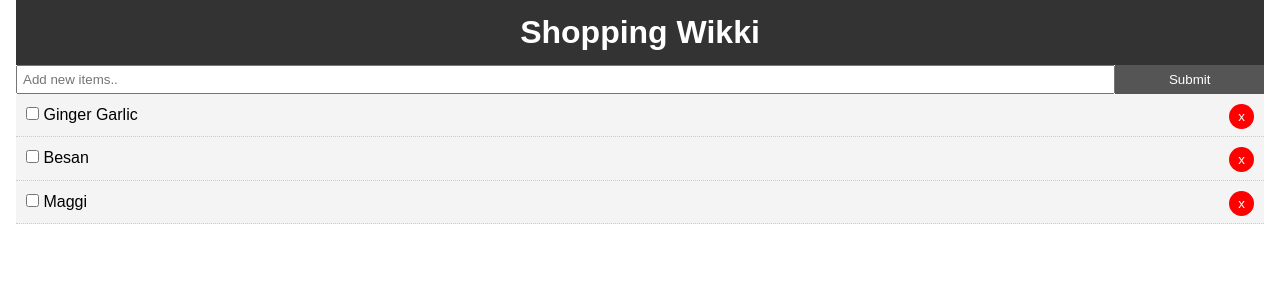
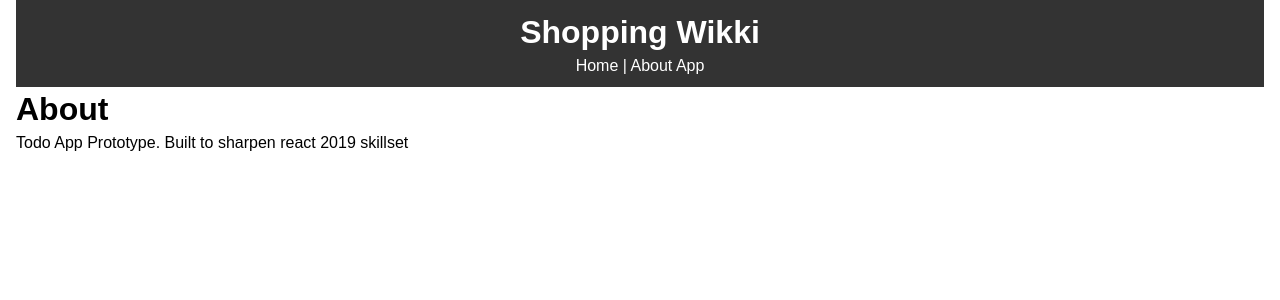
Before and after one commit to atidivya/shopping_wikki, a React (Create React App) app: page /about in a window 1280 px wide. Shown: the top 300 px of the page. Built offline with nearby package versions, Linux system fonts and the light colour scheme.

Commit message:
add router

```diff
--- a/package.json
+++ b/package.json
@@ -5,6 +5,7 @@
   "dependencies": {
     "react": "^16.12.0",
     "react-dom": "^16.12.0",
+    "react-router-dom": "^5.1.2",
     "react-scripts": "3.2.0",
     "uuid": "^3.3.3"
   },
--- a/src/App.js
+++ b/src/App.js
@@ -1,24 +1,27 @@
 import React, { Component } from 'react';
+import { BrowserRouter as Router, Route} from 'react-router-dom';
 import Header from './components/layout/Header';
+import About from './components/pages/About';
 import Todos from './components/Todos';
 import AddTodo from './components/AddTodo';
+import uuid from 'uuid';
 import './App.css';
 
 class App extends Component {
   state = {
     todos: [
       {
-        id: 1,
+        id: uuid.v4(),
         title: 'Ginger Garlic',
         completed: false
       },
       {
-        id: 2,
+        id: uuid.v4(),
         title: 'Besan',
         completed: false
       },
       {
-        id: 3,
+        id: uuid.v4(),
         title: 'Maggi',
         completed: false
       }
@@ -45,7 +48,7 @@
 
   addTodo = (title) => {
     const newTodo = {
-      id: 4,
+      id: uuid.v4(),
       title,
       complete: false
     }
@@ -54,14 +57,20 @@
 
   render() {
     return (
+      <Router>
         <div className="App">
           <div className="container">
             <Header />
+            <Route exact path="/" render={props => (
+              <React.Fragment>
                  <AddTodo addTodo={this.addTodo} />
                  <Todos todos={this.state.todos} markComplete={this.markComplete} delTodo={this.delTodo} />
+              </React.Fragment>
+            )} />
+            <Route path="/about" component={About} />
           </div>
-
         </div>
+      </Router>
     );
   }
 }
--- a/src/components/layout/Header.js
+++ b/src/components/layout/Header.js
@@ -1,9 +1,11 @@
 import React from 'react';
+import { Link } from 'react-router-dom';
 
 function Header() {
     return (
         <header style={headerStyle}>
             <h1>Shopping Wikki</h1>
+            <Link style={linkStyle} to="/">Home</Link> | <Link style={linkStyle} to="/about">About App</Link>
         </header>
     )
 }
@@ -15,4 +17,9 @@
     padding: '10px'
 }
 
+const linkStyle = {
+    color: '#fff',
+    textDecoration: 'none'
+}
+
 export default Header;
--- /dev/null
+++ b/src/components/pages/About.js
@@ -0,0 +1,12 @@
+import React from 'react'
+
+function About() {
+    return (
+        <React.Fragment>
+            <h1>About</h1>
+            <p>Todo App Prototype. Built to sharpen react 2019 skillset </p>
+        </React.Fragment>
+    )
+}
+
+export default About;
```
Also changed, not shown: 1 other file (tests, documents, lock files or other folders). Lines whose indentation alone changed are shown as unchanged.
